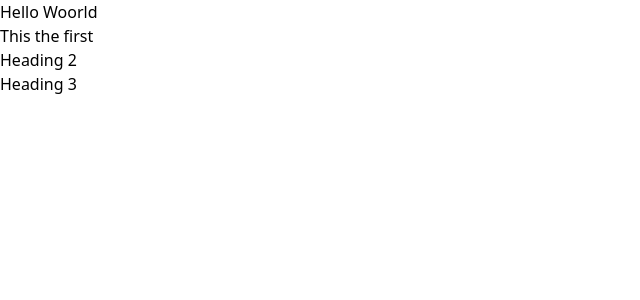
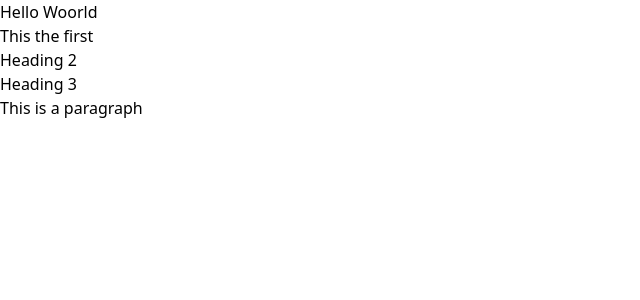
Before and after one commit to bernedettelet02/FrontEnd, an Angular app: page / in a window 1280 px wide. Shown: the top 300 px of the page, without its empty margins (0-640 px from the left). Built offline with nearby package versions, Linux system fonts and the light colour scheme.

Commit message:
testing head 3

```diff
--- a/src/app/app.html
+++ b/src/app/app.html
@@ -2,3 +2,4 @@
 <p>This the first</p>
 <h2>Heading 2</h2>
 <h3>Heading 3</h3>
+<p>This is a paragraph</p>
```
